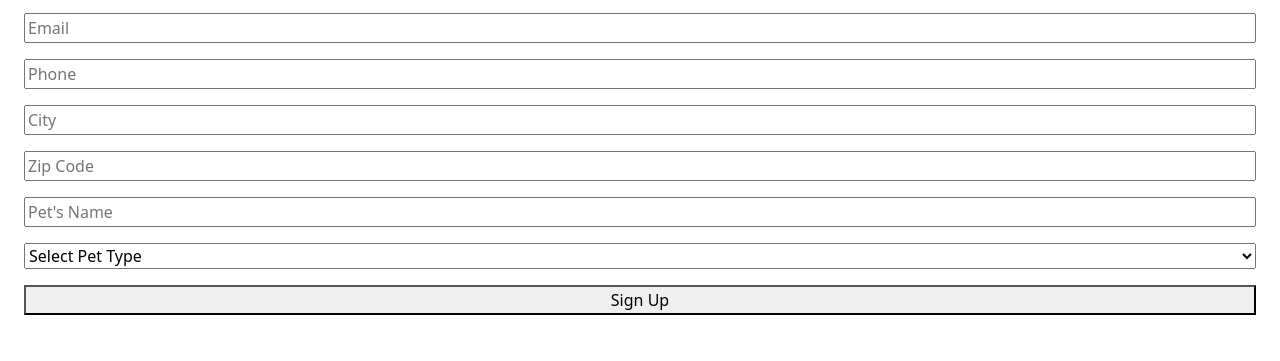
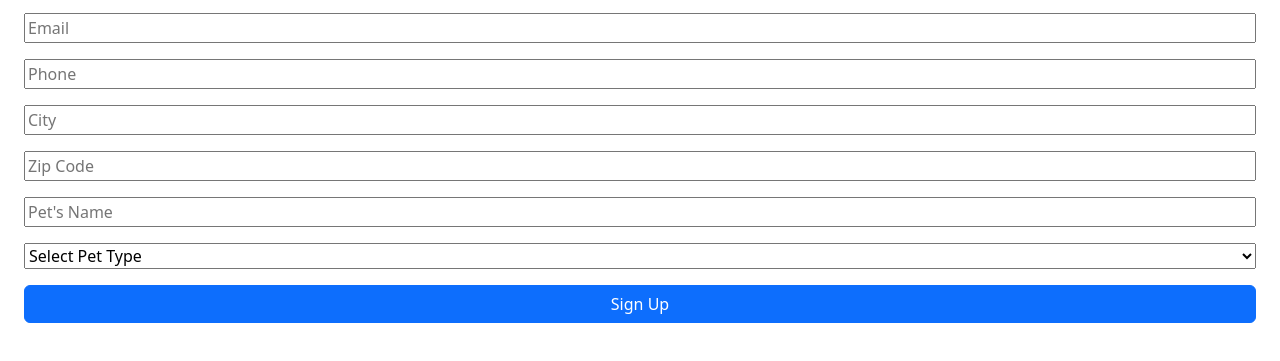
Before and after one commit to Christina-Edwards/Pet-owner-sign-up-form, a plain HTML site: page index.html in a window 1280 px wide. Shown: the part 113-474 px from the top of the page. Drawn offline with nearby package versions, Linux system fonts and the light colour scheme.

Commit message:
updated button in index.html

```diff
--- a/index.html
+++ b/index.html
@@ -25,7 +25,8 @@
       <option value="fish">Fish</option>
     </select>
 
-    <button id="signUpBtn" type="button">Sign Up</button>
+    <button id="signUpBtn" type="button" class="btn btn-primary">Sign Up</button>
+
 
   </form>
 
```
